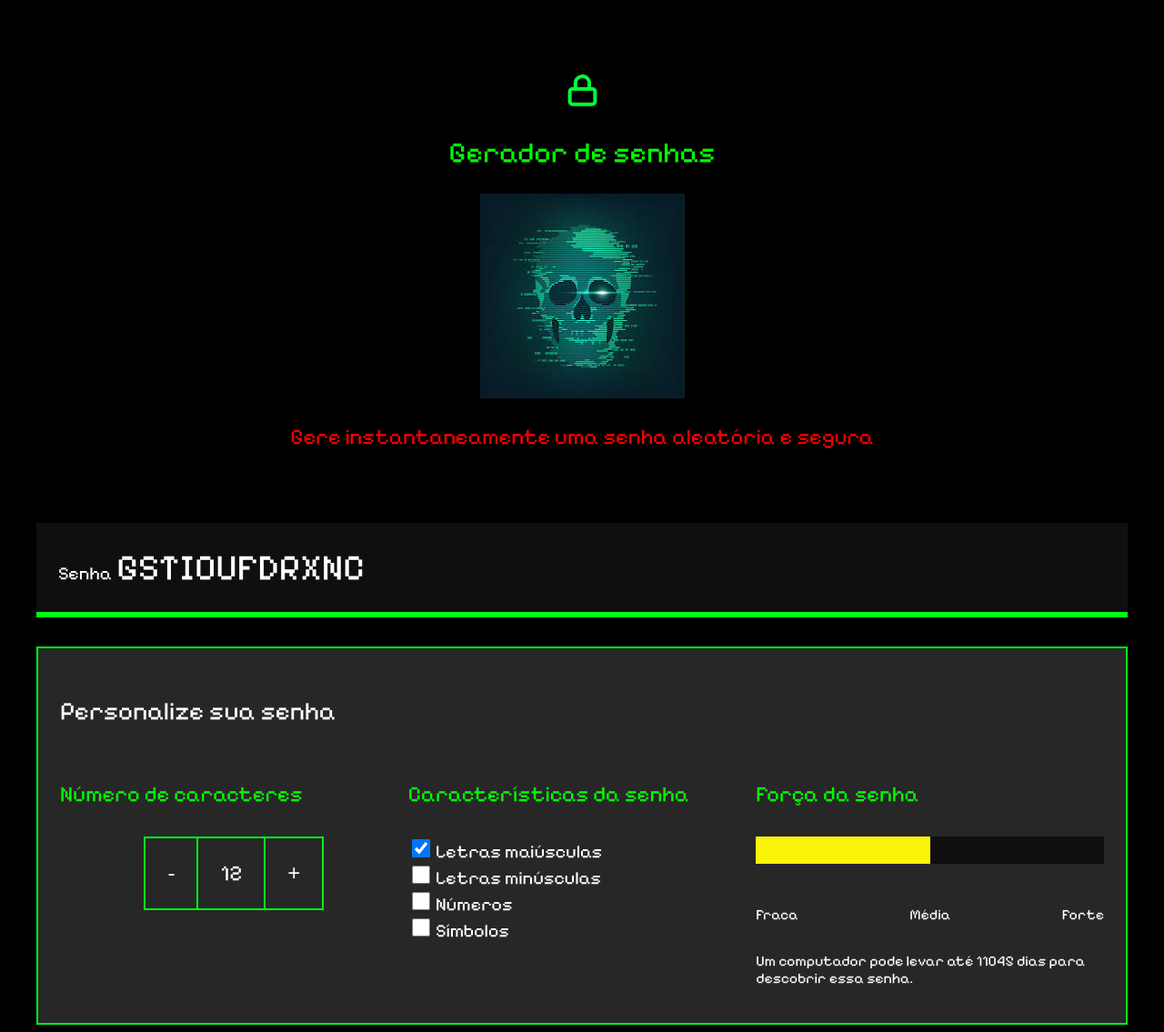
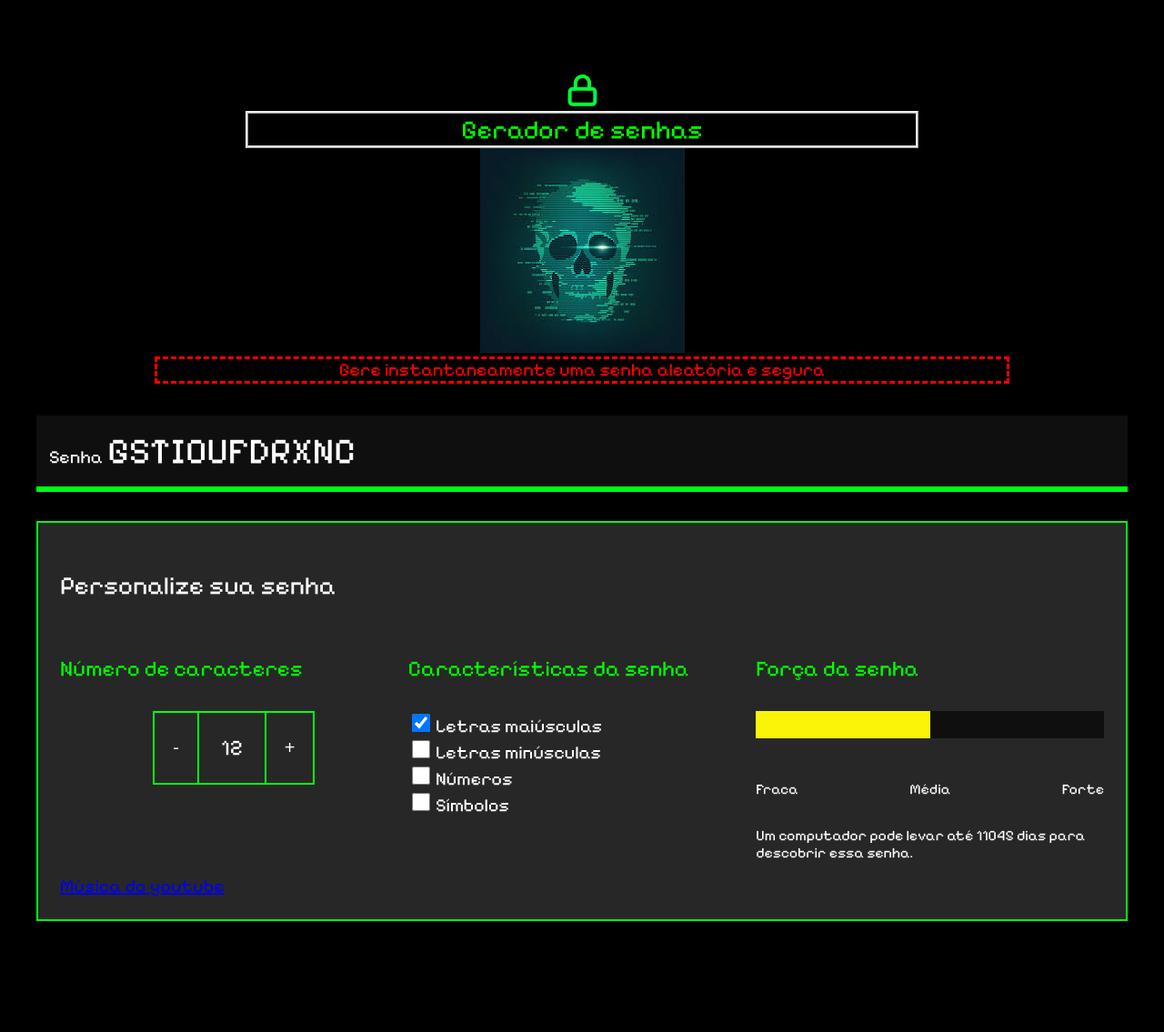
Before and after one commit to Ancake/oraculow, a plain HTML site: page oraculow/index.html in a window 1280 px wide. Shown: the whole page at 91% size. After the commit the page ends 1021 px from the top, so only its background shows below. Drawn offline with Linux system fonts and the light colour scheme.

Commit message:
Add files via upload

```diff
--- a/oraculow/index.html
+++ b/oraculow/index.html
@@ -62,6 +62,9 @@
                     <p class="entropia"></p>
                 </div>
             </div>
+            <div  class="chinelao">
+                <a href="https://youtube.com/@correyacover?si=LTIPFi8bLzrhysYV">Música do youtube</a>
+            </div>
         </div>
     </section>
     <script src="main.js"></script>
--- a/oraculow/style.css
+++ b/oraculow/style.css
@@ -26,19 +26,25 @@ body{
 
 .titulo-principal{
     background-color: #000000;
+    margin: 0 230px 0 230px;
+    width: 0 35 0 730;
+    border-style: ridge;
     color: var(--texto);
     font-family: var(--roboto-mono);
-    font-size: 32px;
+    font-size: 29px;
 }
 
 .img{
-    width: 10px;
+    width: 7px;
 }
 
 .titulo-secundario{
+    border-style: dashed;
+    margin: 0 130px 0 130px;
+    width: 0 35 0 740;
     background-color: #000000;
     color: var(--texto2);
-    font-size: 24px;
+    font-size: 20px;
 }
 
 .conteudo-titulo{
@@ -47,9 +53,9 @@ body{
 }
 
 .conteudo-senha{
-    margin-top: 80px;
+    margin-top: 35px;
     background: var(--fundo-senha);
-    padding: 24px;
+    padding: 14px;
     border-bottom: 6px solid var(--borda);
 }
 
@@ -107,8 +113,8 @@ body{
     background-color: var(--fundo-texto);
     color: var(--branco);
     border: 2px solid var(--borda);
-    padding: 24px;
-    font-size: 24px;
+    padding: 20px;
+    font-size: 20px;
     cursor: pointer;
 }
 .parametro-senha__texto{
@@ -157,6 +163,11 @@ label{
     justify-content: space-between;
 }
 
+.chinelao{
+    font-size: 20px;
+    color: var(--texto2);
+}
+
 
 @media screen and (min-width: 768px) {
     .parametro-coluna__senha{
```
